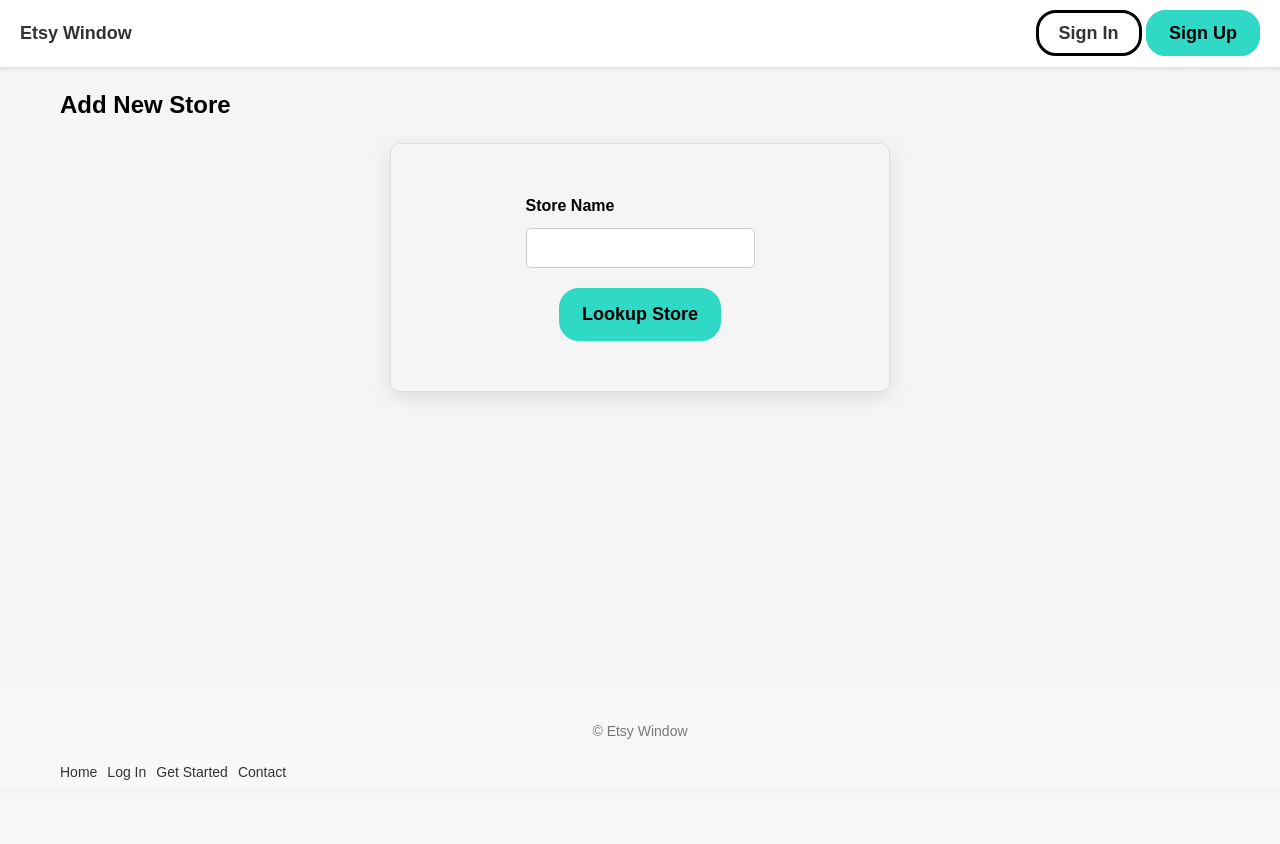
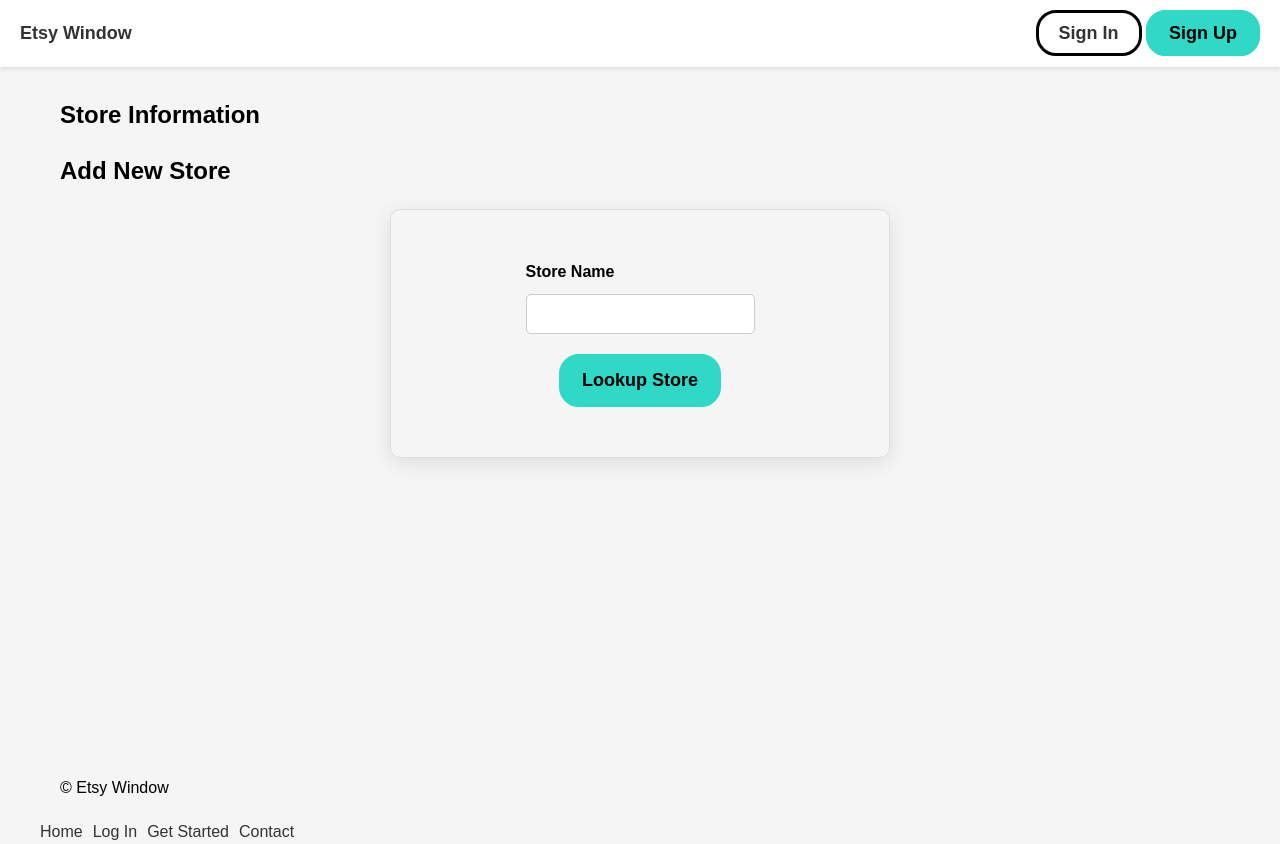
Before and after one commit to njmaeys/etsy-window, a Django app: template etsywindow/web/templates/portal_home.html in a window 1280 px wide. Before the commit the page ends 780 px from the top, so only its background shows below. Run offline with Django 4.2, Linux system fonts and the light colour scheme; the template is opened without the code that fills it, so the values that code supplies are empty.

Commit message:
fix footer a bit

```diff
--- a/etsywindow/web/static/css/main.css
+++ b/etsywindow/web/static/css/main.css
@@ -9,9 +9,40 @@
 }
 
 .footer {
-    height: 100px;
-    margin-top: -100px;
+    position: absolute;
+    bottom: 0;
+    width: 100%;
+    height: 60px;
 }
+
+footer ul {
+  display: flex;
+  list-style: none;
+}
+
+footer a {
+  text-decoration: none;
+  margin-right: 10px;
+  color: #333;
+}
+
+/* ---------------- base thing fixes ----------------------- */
+#page-container {
+  position: relative;
+  min-height: 100vh;
+}
+
+#content-wrap {
+  padding-bottom: 2.5rem;    /* Footer height */
+}
+
+#footer {
+  position: absolute;
+  bottom: 0;
+  width: 100%;
+  height: 2.5rem;            /* Footer height */
+}
+/* --------------------------------------- */
 
 /* Header */
 header {
@@ -48,26 +79,6 @@
   color: #333;
   font-weight: bold;
   font-size: 18px;
-}
-
-/* Footer */
-footer {
-  background-color: #f8f8f8;
-  padding: 20px;
-  text-align: center;
-  font-size: 14px;
-  color: #777;
-}
-
-footer ul {
-  display: flex;
-  list-style: none;
-}
-
-footer a {
-  text-decoration: none;
-  margin-right: 10px;
-  color: #333;
 }
 
 
--- a/etsywindow/web/templates/base.html
+++ b/etsywindow/web/templates/base.html
@@ -11,6 +11,7 @@
     <link rel="icon" type="image/png" href="{% static 'img/favicon.png' %}">
 </head>
 <body>
+    <div id="page-container">
     <header class="header">
         <a class="navbar-brand" href="{% url 'home' %}">Etsy Window</a>
         {% if user.is_authenticated %}
@@ -26,16 +27,16 @@
         {% endif %}
     </header>
 
-
+    <div id="content-wrap">
     <main class="main">
         <div class="container">
             {% block content %}
             {% endblock %}
         </div>
     </main>
+    </div>
 
-
-    <footer class="footer">
+    <footer class="footer" id="footer">
         <div class="container">
             <p>&copy; {{ year }} Etsy Window</p>
         </div>
@@ -55,5 +56,6 @@
         </ul>
     </footer>
 
+    </div>
 </body>
 </html>
--- a/etsywindow/web/templates/portal_home.html
+++ b/etsywindow/web/templates/portal_home.html
@@ -3,8 +3,7 @@
 {% block title %}{% endblock %}
 
 {% block content %}
-    <div class="row">
-        {% if has_store %}
+    <div class="row" style="padding-top: 10px;">
         <div class="col-md-6">
             <h2>Store Information</h2>
               <ul>
@@ -17,17 +16,14 @@
                             <p><b>Store Url:</b> <a href="{{ store.store_url }}" target="_blank">{{ store.store_url }}</a></p>
                         </li>
                     </div>
+                    {% csrf_token %}
                     <div class="ml-auto">
                         <button name="action" type="submit" class="btn btn-primary" value="manage_store">Manage Store</button>
                     </div>
                 </div>
                 {% endfor %}
-                <div class="ml-auto">
-                    <button name="action" type="submit" class="btn" value="add_store">Add Store</button>
-                </div>
             </ul>
         </div>
-        {% else %}
         <div class="col-md-6">
             <h2>Add New Store</h2>
             <form method="post">
@@ -42,6 +38,5 @@
                 <button name="action" type="submit" class="btn btn-primary" value="add_store">Lookup Store</button>
             </form>
         </div>
-        {% endif %}
     </div>
 {% endblock %}
```
Also changed, not shown: etsywindow/web/models.py (+12 -0 lines), etsywindow/web/templates/manage_store.html (added, +9 -0 lines), etsywindow/web/views/portal.py (+23 -26 lines).
